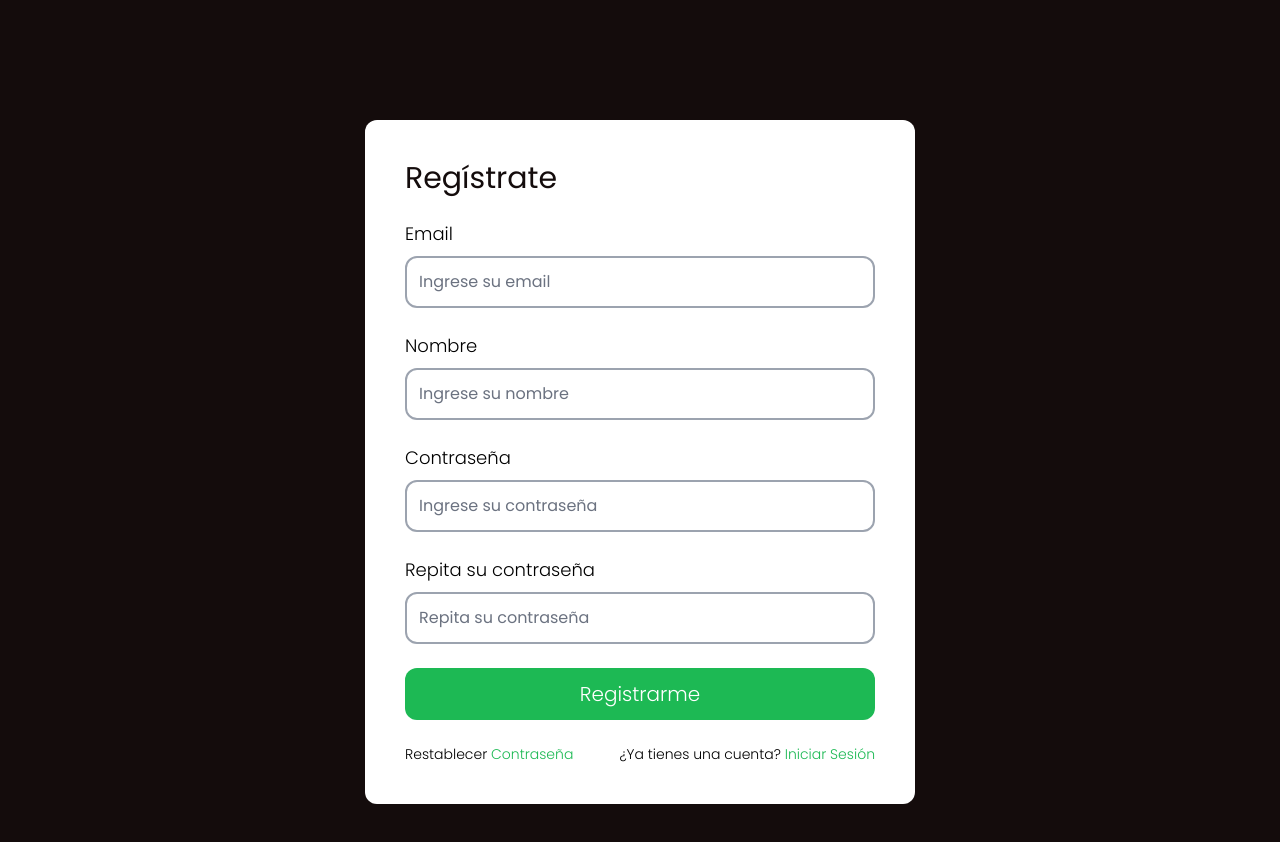
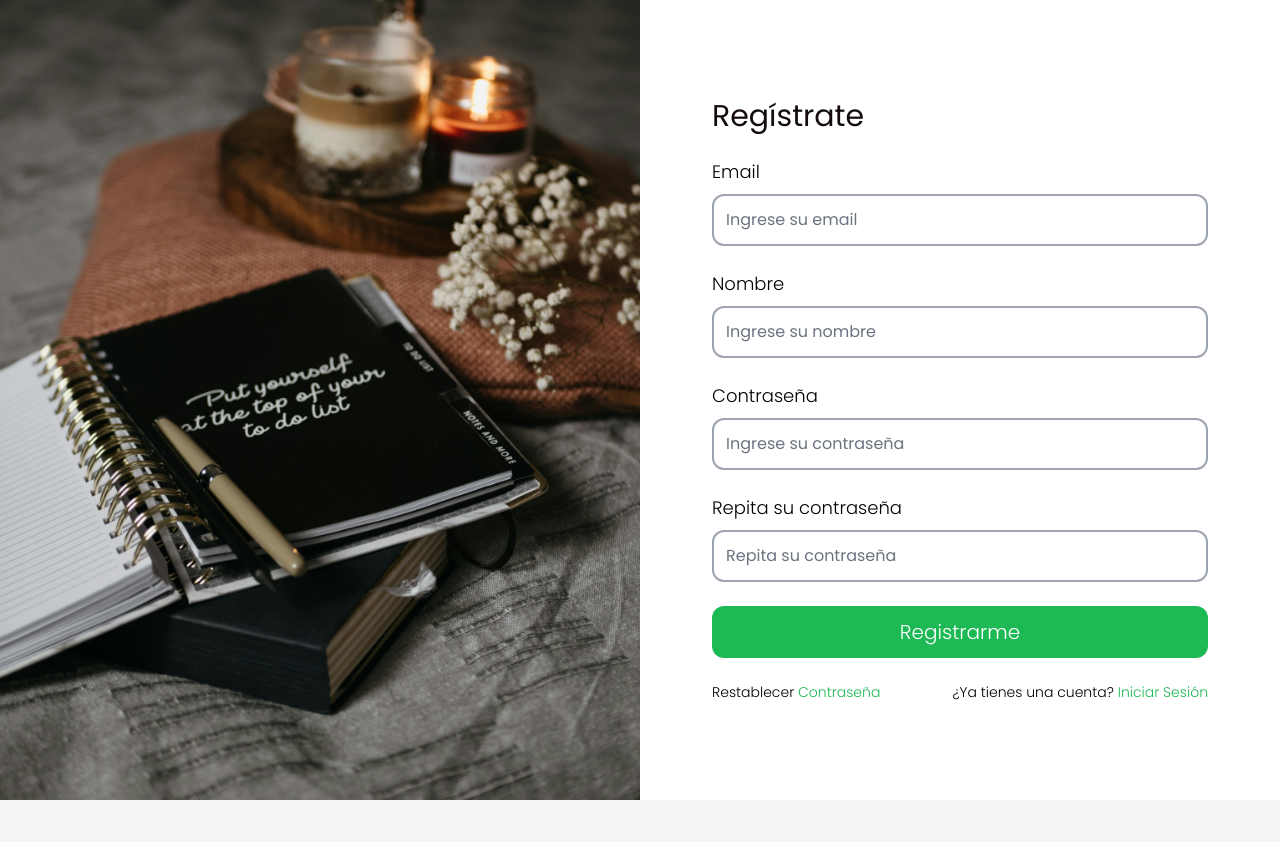
Before and after one commit to MiguelRequenaR/Task-Tracker, a React (Vite) app: page /auth/register in a window 1280 px wide. Shown: the top 842 px of the page. After the commit the page ends 800 px from the top, so only its background shows below. Built offline with nearby package versions, Linux system fonts and the light colour scheme; no server answers.

Commit message:
Refactor error handling in registerAccount function

```diff
--- a/src/api/AuthApi.ts
+++ b/src/api/AuthApi.ts
@@ -11,6 +11,7 @@ export async function registerAccount(formData: UserRegisterForm) {
     }catch(error){
         if(isAxiosError(error) && error.response){
             throw new Error(error.response.data.error);
+
         }
     }
 }
--- a/src/layouts/AuthLayout.tsx
+++ b/src/layouts/AuthLayout.tsx
@@ -5,8 +5,8 @@ export default function AuthLayout() {
     return (
         <>
             <div className="bg-primary min-h-screen">
-                <div className="py-10 lg:py-20 mx-auto w-[550px]">
-                    <div className="mt-10">
+                <div className="mx-auto first:w-full h-screen">
+                    <div className="">
                         <Outlet />
                     </div>
                 </div>
--- a/src/views/auth/ConfirmAccountView.tsx
+++ b/src/views/auth/ConfirmAccountView.tsx
@@ -5,10 +5,11 @@ import { ConfirmToken } from "@/types";
 import { useMutation } from "@tanstack/react-query";
 import { toast } from "react-toastify";
 import { confirmAccount } from "@/api/AuthApi";
+import bg from '../../../public/bg.jpg'
 
 export default function ConfirmAccountView() {
 
-    const [token, setToken ] = useState<ConfirmToken['token']>("");
+    const [token, setToken] = useState<ConfirmToken['token']>("");
 
     const { mutate } = useMutation({
         mutationFn: confirmAccount,
@@ -25,11 +26,13 @@ export default function ConfirmAccountView() {
     };
 
     const handleComplete = (token: ConfirmToken['token']) => {
-        mutate({token});
+        mutate({ token });
     };
 
     return (
         <>
+            <div className="grid grid-cols-1 lg:grid-cols-2 h-screen bg-tertiary">
+                <div className="flex flex-col justify-center items-center">
                     <div className="bg-tertiary p-10 rounded-xl">
                         <h1 className="text-3xl font-normal text-primary">Confirma tu Cuenta</h1>
                         <p className="text-lg font-light text-primary mt-5">
@@ -80,6 +83,11 @@ export default function ConfirmAccountView() {
                             </Link>
                         </nav>
                     </div>
+                </div>
+                <div className="h-screen hidden lg:block">
+                    <img src={bg} alt="background" className="w-full h-full object-cover" />
+                </div>
+            </div>
         </>
     )
 }
--- a/src/views/auth/ForgotPasswordView.tsx
+++ b/src/views/auth/ForgotPasswordView.tsx
@@ -5,6 +5,7 @@ import ErrorMessage from "@/components/ErrorMessage";
 import { useMutation } from "@tanstack/react-query";
 import { changePassword } from "@/api/AuthApi";
 import { toast } from "react-toastify";
+import bg from '../../../public/bg.jpg'
 
 export default function ForgotPasswordView() {
     const initialValues: ForgotPasswordForm = {
@@ -30,7 +31,9 @@ export default function ForgotPasswordView() {
 
     return (
         <>
-            <div className="bg-tertiary p-10 rounded-xl">
+            <div className="grid grid-cols-1 lg:grid-cols-2 h-screen bg-tertiary">
+                <div className="flex flex-col justify-center items-center">
+                    <div className="bg-tertiary p-10 rounded-xl w-[90%]">
                         <h1 className="text-3xl font-normal text-primary">Restablecer contraseña</h1>
                         <p className="text-lg font-light text-gray-500 mt-5">Coloca tu e-mail para {''}
                             <span className=" text-secondary font-normal"> restablecer tu contraseña.</span>
@@ -86,6 +89,11 @@ export default function ForgotPasswordView() {
                             </Link>
                         </nav>
                     </div>
+                </div>
+                <div className="h-screen hidden lg:block">
+                    <img src={bg} alt="background" className="w-full h-full object-cover" />
+                </div>
+            </div>
         </>
     )
 }
--- a/src/views/auth/LoginView.tsx
+++ b/src/views/auth/LoginView.tsx
@@ -5,6 +5,7 @@ import { Link, useNavigate } from "react-router-dom";
 import { useMutation } from "@tanstack/react-query";
 import { login } from "@/api/AuthApi";
 import { toast } from "react-toastify";
+import bg from '../../../public/bg.jpg'
 
 export default function LoginView() {
 
@@ -32,9 +33,14 @@ export default function LoginView() {
 
     return (
         <>
+            <div className="grid grid-cols-1 lg:grid-cols-2 h-screen bg-tertiary">
+                <div className="h-screen hidden lg:block">
+                    <img src={bg} alt="background" className="w-full h-full object-cover" />
+                </div>
+                <div className="flex flex-col justify-center items-center">
                     <form
                         onSubmit={handleSubmit(handleLogin)}
-                className="space-y-6 p-10 bg-tertiary rounded-xl"
+                        className="space-y-6 p-10 rounded-xl w-[90%]"
                         noValidate
                     >
                         <div>
@@ -124,6 +130,8 @@ export default function LoginView() {
                             </Link>
                         </div>
                     </form>
+                </div>
+            </div>
         </>
     )
 }
--- a/src/views/auth/NewCodeView.tsx
+++ b/src/views/auth/NewCodeView.tsx
@@ -5,6 +5,7 @@ import ErrorMessage from "@/components/ErrorMessage";
 import { useMutation } from "@tanstack/react-query";
 import { requestConfirmationCode } from "@/api/AuthApi";
 import { toast } from "react-toastify";
+import bg from '../../../public/bg.jpg'
 
 export default function RegisterView() {
     const initialValues: RequestConfirmationCodeForm = {
@@ -30,6 +31,8 @@ export default function RegisterView() {
 
     return (
         <>
+            <div className="grid grid-cols-1 lg:grid-cols-2 h-screen bg-tertiary">
+                <div className="flex flex-col justify-center items-center">
                     <div className="bg-tertiary p-10 rounded-xl">
                         <h1 className="text-3xl font-normal text-primary">Solicitar Código de Confirmación</h1>
                         <p className="text-lg font-light text-gray-500 mt-5">
@@ -87,6 +90,11 @@ export default function RegisterView() {
                             </Link>
                         </nav>
                     </div>
+                </div>
+                <div className="h-screen hidden lg:block">
+                    <img src={bg} alt="background" className="w-full h-full object-cover" />
+                </div>
+            </div>
         </>
     )
 }
--- a/src/views/auth/RegisterView.tsx
+++ b/src/views/auth/RegisterView.tsx
@@ -5,6 +5,7 @@ import { Link } from "react-router-dom";
 import { useMutation } from "@tanstack/react-query";
 import { registerAccount } from "@/api/AuthApi";
 import { toast } from "react-toastify";
+import bg from '../../../public/bg.jpg'
 
 export default function RegisterView() {
     const initialValues: UserRegisterForm = {
@@ -36,9 +37,14 @@ export default function RegisterView() {
 
     return (
         <>
+            <div className="grid grid-cols-1 lg:grid-cols-2 h-screen bg-tertiary">
+                <div className="h-screen hidden lg:block">
+                    <img src={bg} alt="background" className="w-full h-full object-cover" />
+                </div>
+                <div className="flex flex-col justify-center items-center">
                     <form
                         onSubmit={handleSubmit(handleRegister)}
-                className="space-y-6 p-10 bg-white mt-10 rounded-xl"
+                        className="space-y-6 p-10 rounded-xl w-[90%]"
                         noValidate
                     >
                         <div>
@@ -169,6 +175,8 @@ export default function RegisterView() {
                             </Link>
                         </div>
                     </form>
+                </div>
+            </div>
         </>
     )
 }
```
Also changed, not shown: public/bg.jpg (added). Lines whose indentation alone changed are shown as unchanged.
